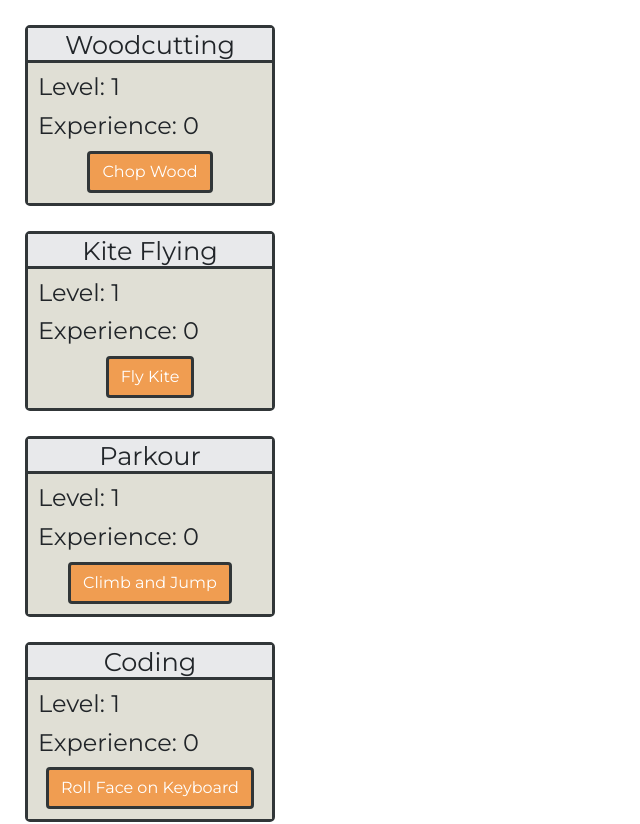
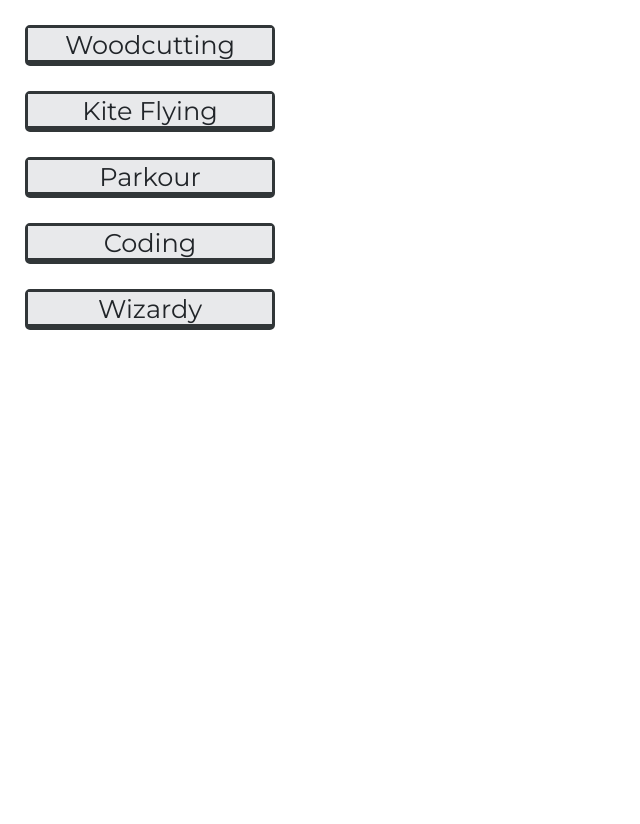
Before and after one commit to theRJMurray/skilling, a React (Create React App) app: page / in a window 1280 px wide. Shown: the top 824 px of the page, without its empty margins (0-640 px from the left). After the commit the page ends 800 px from the top, so only its background shows below. Built offline with nearby package versions, Linux system fonts and the light colour scheme.

Commit message:
default visiblity set to false

```diff
--- a/src/components/Skill.jsx
+++ b/src/components/Skill.jsx
@@ -8,12 +8,19 @@ const skillTitleStyles = {
 const Skill = props => {
 	const [exp, setExp] = useState(0);
 	const [level, setLevel] = useState(1);
-	const [visible, setVisible] = useState(true);
+	const [visible, setVisible] = useState(false);
 
 	//Leveling System
-	const levelMarks = [5, 15, 30, 50, 100];
+	const levelMarks = [4, 12, 24, 48, 75, 125, 175, 225, 300, 375, 500];
 	const gainExp = () => {
-		setExp(exp + 1);
+		if (level >= 10) {
+			setExp(exp + 3);
+		} else if (level >= 5) {
+			setExp(exp + 2);
+		} else {
+			setExp(exp + 1);
+		}
+
 		if (levelMarks.includes(exp + 1)) {
 			setLevel(level + 1);
 		}
```
